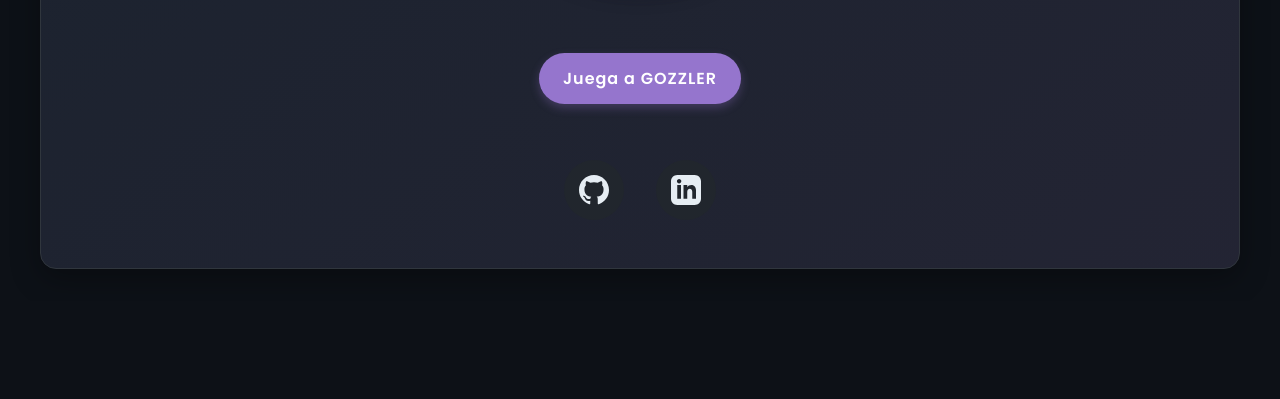
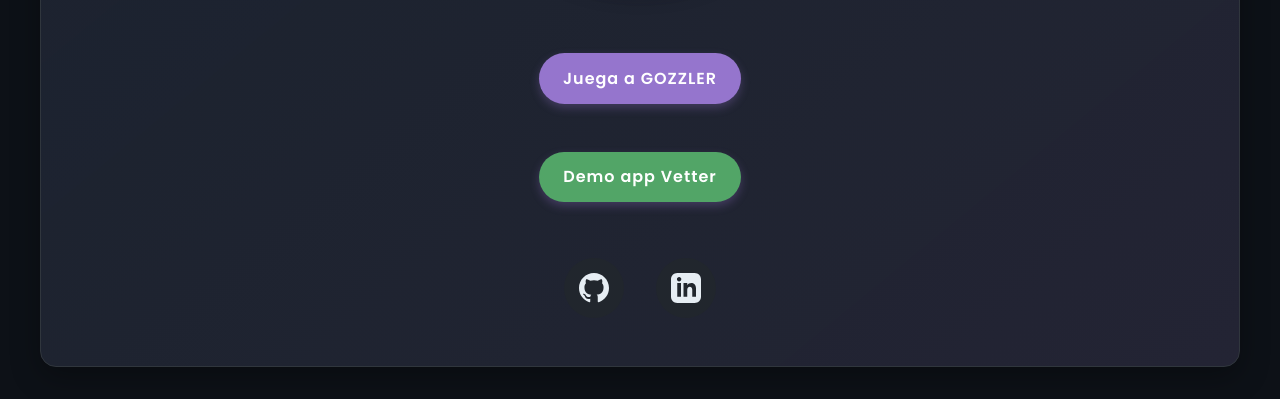
Before and after one commit to NoaVelasco/NoaVelasco.github.io, a plain HTML site: page index.html in a window 1280 px wide. Shown: the part 647-1046 px from the top of the page. Before the commit the page ends 948 px from the top, so only its background shows below. Drawn offline with Linux system fonts and the light colour scheme.

Commit message:
enlace a vetter demo

```diff
--- a/index.html
+++ b/index.html
@@ -111,6 +111,25 @@
             box-shadow: 0 6px 15px rgba(149, 117, 205, 0.5);
             background-color: #8667c9;
         }
+        .vetter-link {
+            display: inline-block;
+            margin: 1.5rem 0;
+            padding: 0.8rem 1.5rem;
+            background-color: #52a567;
+            color: #ffffff;
+            text-decoration: none;
+            border-radius: 30px;
+            font-weight: 600;
+            letter-spacing: 1px;
+            transition: all 0.3s ease;
+            box-shadow: 0 4px 10px rgba(149, 117, 205, 0.3);
+        }
+
+        .vetter-link:hover {
+            transform: translateY(-3px);
+            box-shadow: 0 6px 15px rgba(149, 117, 205, 0.5);
+            background-color: #377847;
+        }
 
         .social-link svg {
             width: 30px;
@@ -145,7 +164,7 @@
                 height: 160px;
                 margin: 1.5rem auto;
             }
-            .gozzler-link {
+            .gozzler-link, .vetter-link {
                 padding: 0.6rem 1rem;
                 font-size: 1rem;
                 margin: 1rem 0;
@@ -173,7 +192,8 @@
             <img src="https://images.unsplash.com/photo-1555099962-4199c345e5dd?ixlib=rb-1.2.1&auto=format&fit=crop&w=1350&q=80" alt="Desarrollo y programación visualizado con código y luz" class="main-image">
         </div>
 
-        <a href="./gozzler/index.html" class="gozzler-link">Juega a GOZZLER</a>
+        <p><a href="./gozzler/index.html" class="gozzler-link">Juega a GOZZLER</a></p>
+        <p><a href="./vetter/index.html" class="vetter-link">Demo app Vetter</a></p>
 
         <div class="social-links">
             <a href="https://github.com/NoaVelasco" class="social-link" title="GitHub">
```
